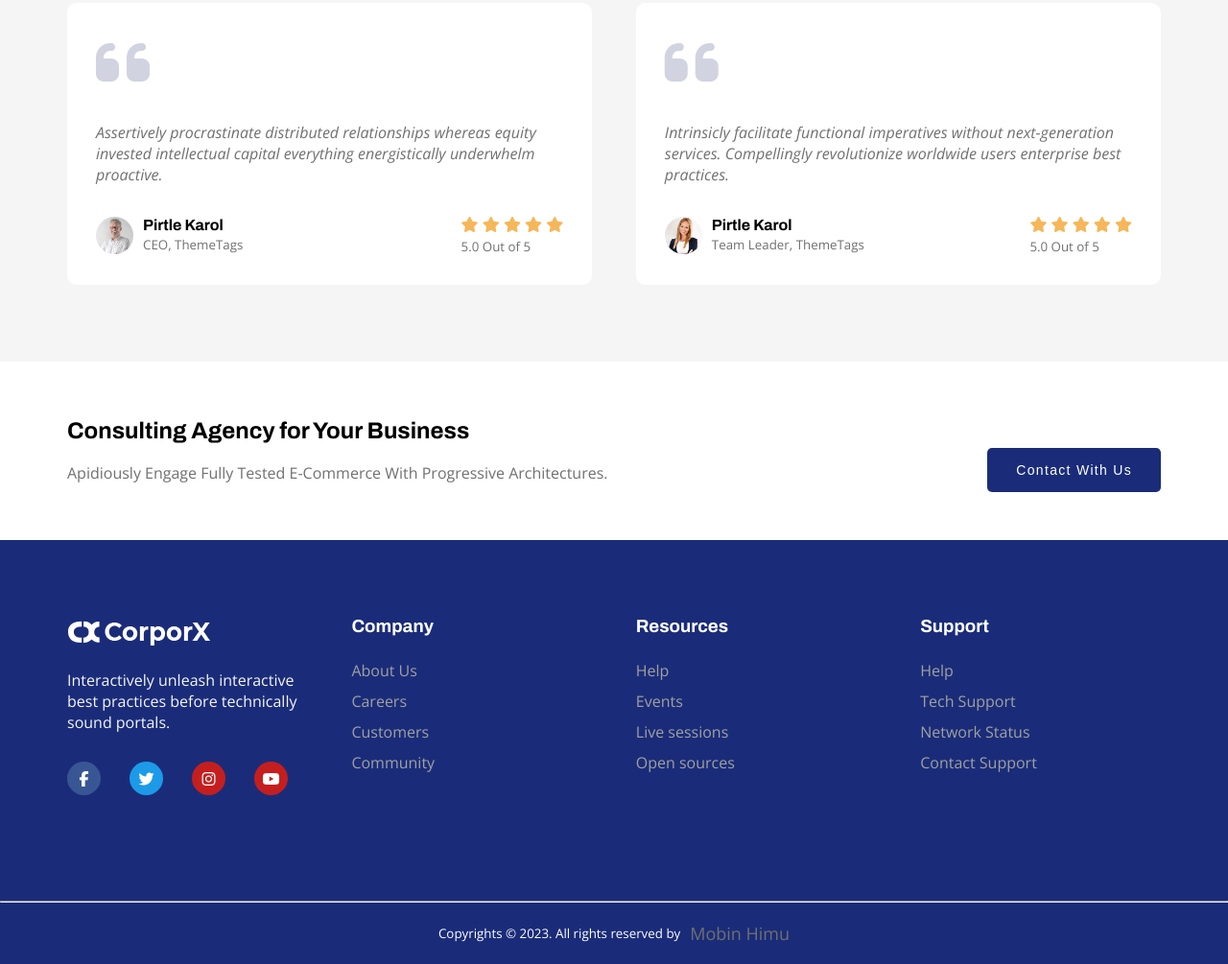
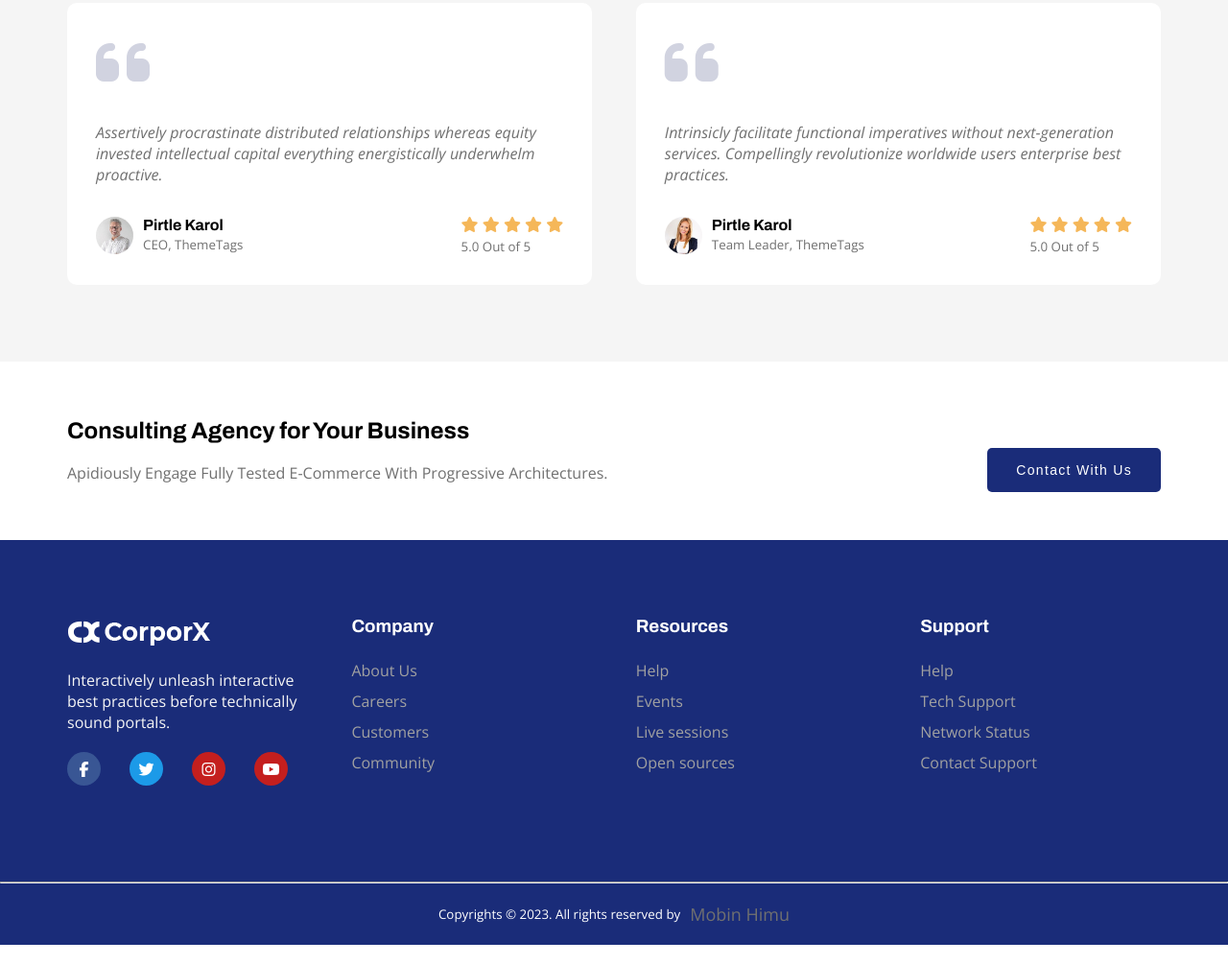
Before and after one commit to mobinhimu/corporx, a plain HTML site: page index.html in a window 1280 px wide. Shown: the part 7173-8178 px from the top of the page at 96% size. Drawn offline with nearby package versions, Linux system fonts and the light colour scheme.

Commit message:
Some Bug Fixed

```diff
--- a/css/responsive.css
+++ b/css/responsive.css
@@ -138,6 +138,14 @@
   }
   .footer__card {
     width: 45%;
+  }
+  .copyright {
+    display: flex;
+    flex-flow: row wrap;
+    justify-content: center;
+    align-items: center;
+    gap: 10px;
+    padding: 20px 0px;
   }
   /* This is footer section end */
 }
--- a/css/style.css
+++ b/css/style.css
@@ -595,7 +595,7 @@ footer {
   color: whitesmoke;
 }
 .footer__icon {
-  padding: 30px 0px;
+  padding: 20px 0px;
 }
 .footer__icon ul {
   display: flex;
@@ -635,22 +635,25 @@ footer {
 .footer__link ul li a:hover {
   color: white;
 }
-footer small {
-  display: inline-block;
-  padding: 20px 0px;
+.copyright {
   display: flex;
+  flex-flow: column wrap;
   justify-content: center;
   align-items: center;
+  gap: 10px;
+  padding: 20px 0px;
+}
+.copyright small {
+  display: inline-block;
   color: white;
 }
-footer small a {
+.copyright a {
   display: inline-block;
-  padding-left: 10px;
   font-size: 1.125rem;
   color: #707070;
   transition-duration: 0.3s;
 }
-footer small a:hover {
+.copyright a:hover {
   color: white;
 }
 /* This is footer section end */
--- a/index.html
+++ b/index.html
@@ -648,12 +648,10 @@
         </div>
       </div>
       <hr />
-      <small
-        >Copyrights © 2023. All rights reserved by
-        <a target="_blank" href="https://facebook.com/sdmmobin"
-          >Mobin Himu</a
-        ></small
-      >
+      <div class="copyright">
+        <small>Copyrights © 2023. All rights reserved by </small
+        ><a target="_blank" href="https://facebook.com/sdmmobin">Mobin Himu</a>
+      </div>
     </footer>
     <!-- This is footer section end -->
   </body>
```
